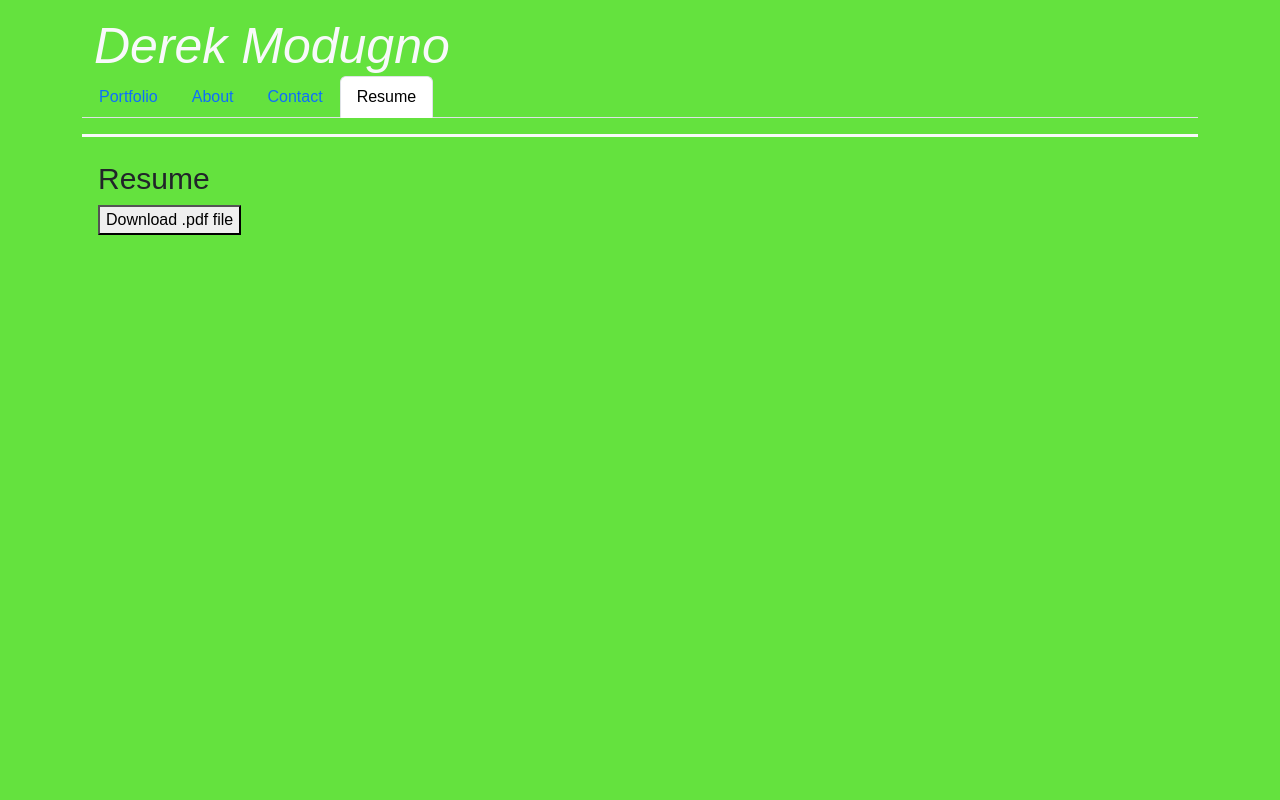
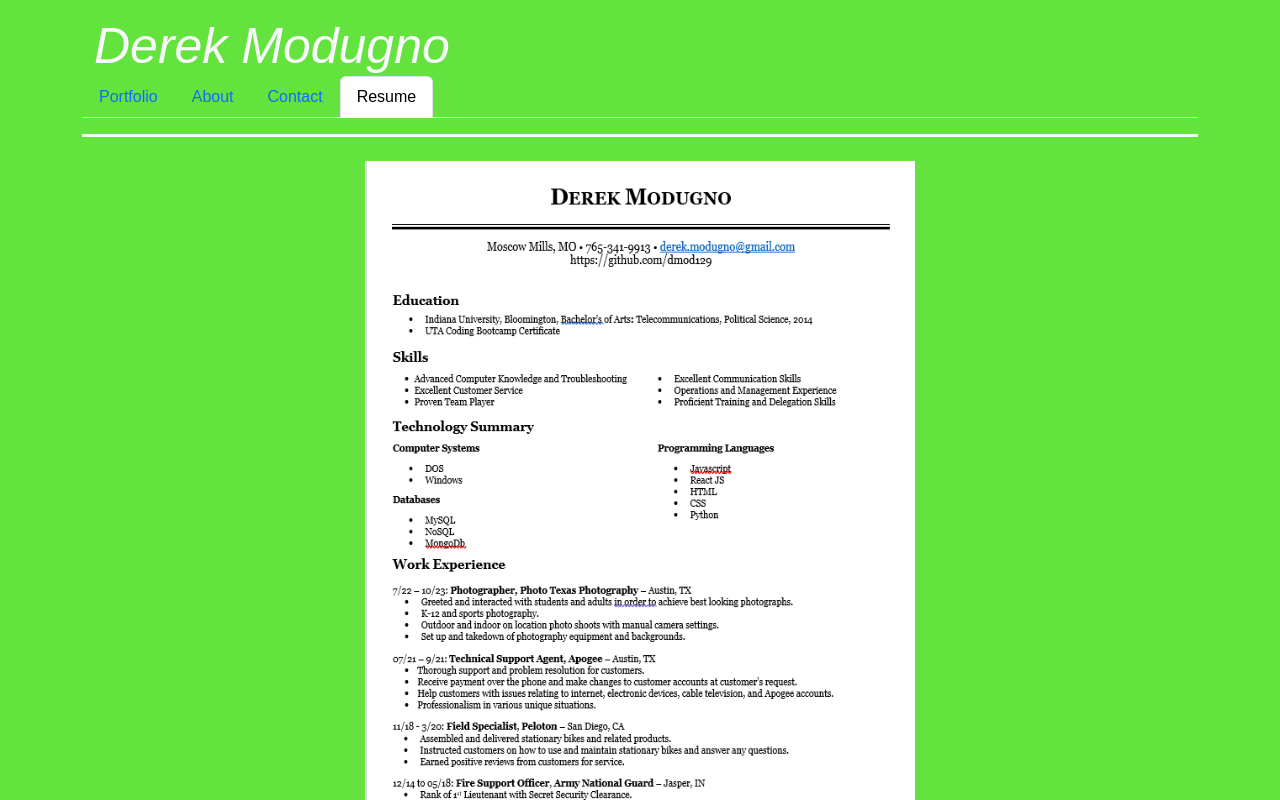
Before and after one commit to derekm129/reactPortfolio, a React (Vite) app in the folder reactPortfolio/: page /Resume in a window 1280 px wide. Shown: the top 800 px of the page. Built offline with nearby package versions, Linux system fonts and the light colour scheme.

Commit message:
centered resume download button

```diff
--- a/reactPortfolio/src/App.css
+++ b/reactPortfolio/src/App.css
@@ -103,6 +103,10 @@ body .project-title:hover {
   width: 300px;
 }
 
+#resumeImg {
+  height: 750px;
+  width: 550px;
+}
 
 #coming-soon {
   height: 150px;
--- a/reactPortfolio/src/pages/Resume.jsx
+++ b/reactPortfolio/src/pages/Resume.jsx
@@ -1,17 +1,18 @@
 import ResumePDF from '../utils/DerekModugno_Resume2024.pdf';
+import resumejpg from '../assets/images/resume.png'
 
 function App () {
   return (
-    <div>
-      <h2>Resume</h2>
-
+    <div className="container text-center">
+      <img src={resumejpg} id="resumeImg"/>
+    <div/>
       <a
         href={ResumePDF}
         download="DerekModugno_Resume2024"
         target="_blank"
         rel="noreferrer"
       >
-        <button>Download .pdf file</button>
+        <button className="btn btn-primary m-2">Download .pdf file</button>
       </a>
     </div>
   )
```
Also changed, not shown: reactPortfolio/src/pages/Home.jsx (+0 -11 lines), reactPortfolio/src/assets/images/resume.png (added).
